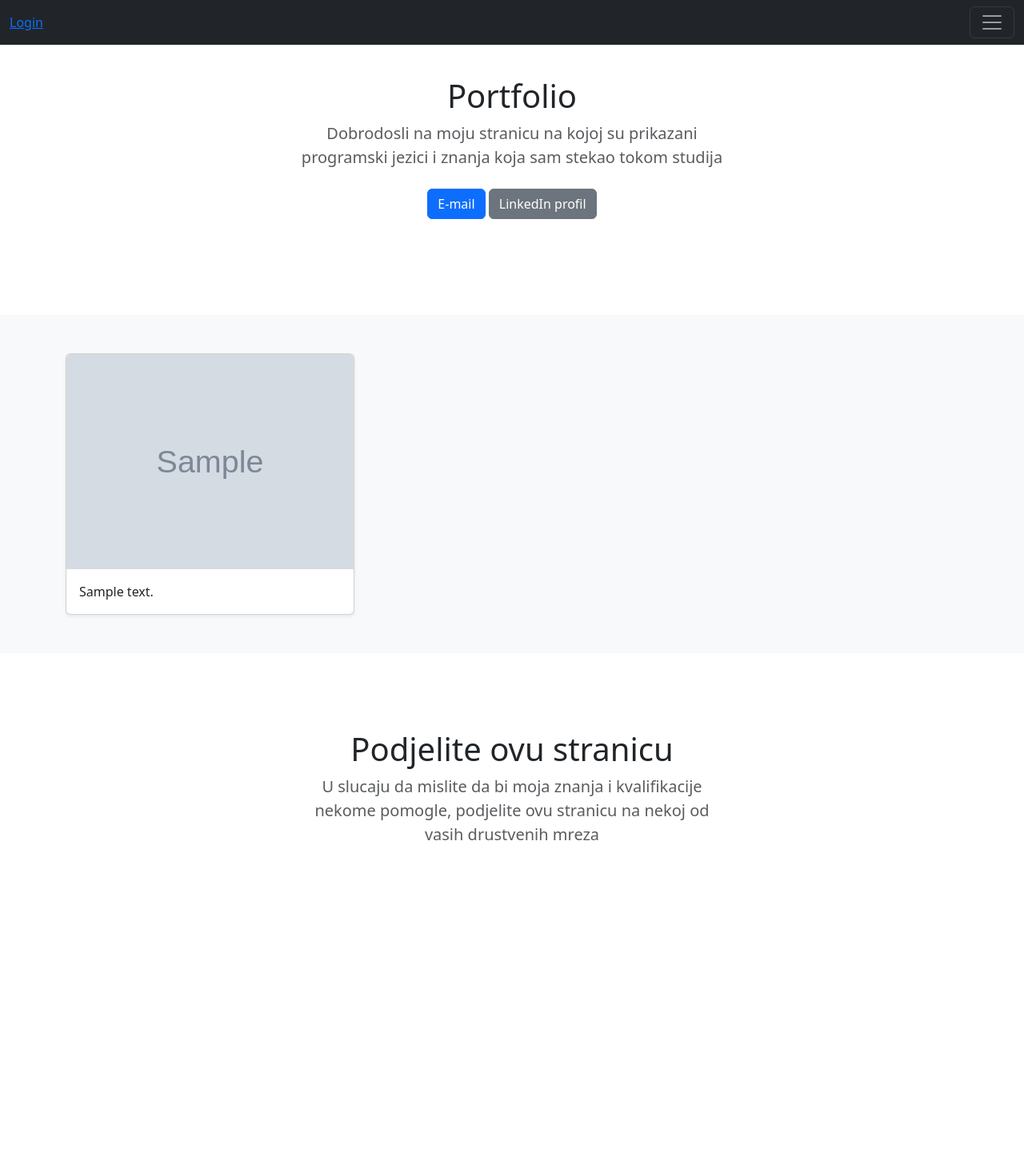
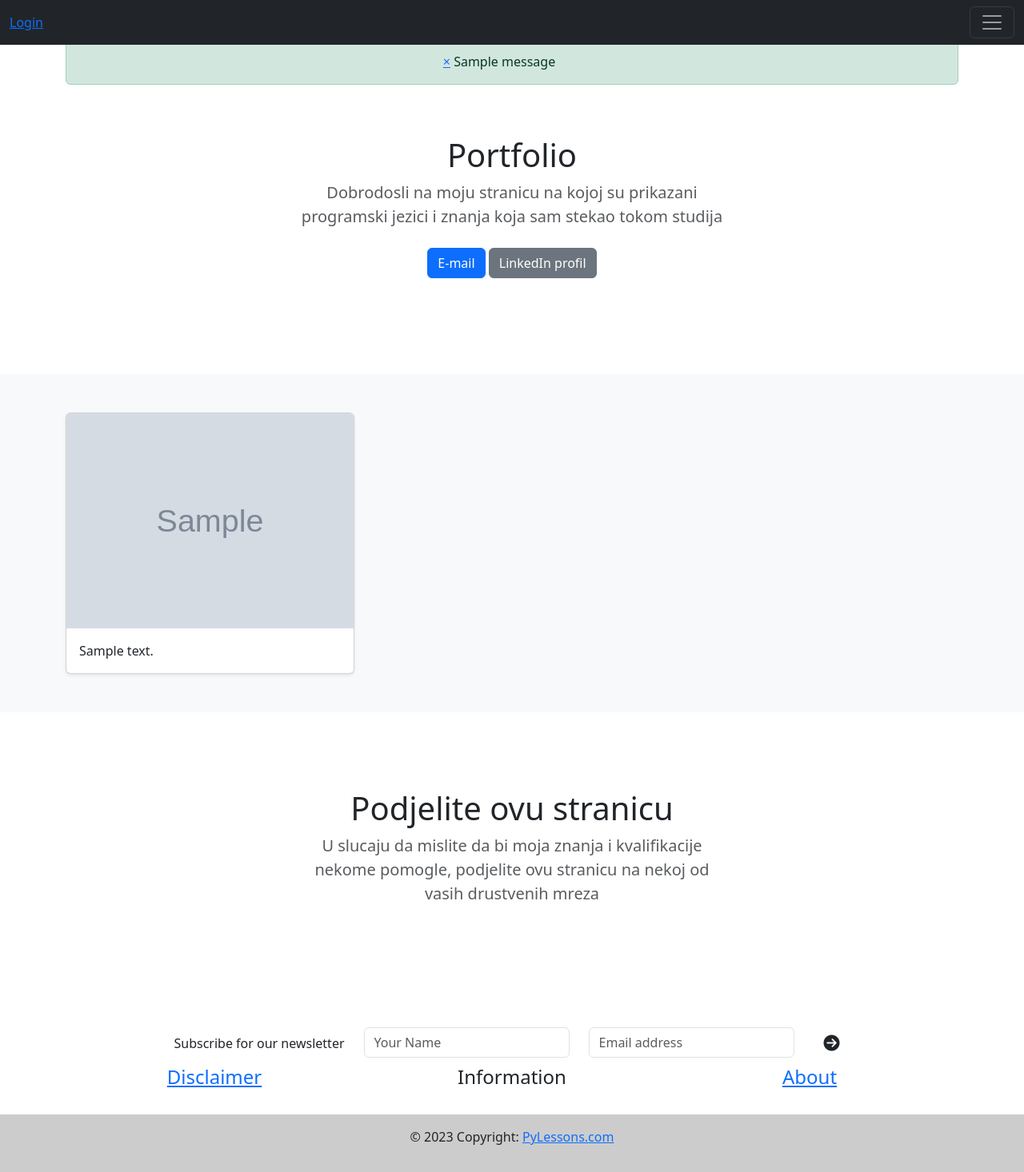
Before and after one commit to Djura94/DiplomskiRad, a Django app: page / in a window 1280 px wide. Shown: the whole page at 80% size. Before the commit the page ends 1051 px from the top, so only its background shows below. Run offline with Django 4.2, Linux system fonts and the light colour scheme; tables that the repository leaves empty hold one stand-in row (values such as "Sample post"); grey boxes marked "Sample" are stand-in pictures; one stand-in notice (Sample message) is shown; some libraries are stand-ins or nearby versions.

Commit message:
Added newsletter functionality

```diff
--- a/diplomski/forms.py
+++ b/diplomski/forms.py
@@ -1,7 +1,13 @@
 from django import forms
 from .models import Course
+from tinymce.widgets import TinyMCE
 
 class CourseForm(forms.ModelForm):
     class Meta:
         model = Course
         fields = '__all__'
+
+class NewsletterForm(forms.Form):
+    subject = forms.CharField()
+    receivers = forms.CharField()
+    message = forms.CharField(widget=TinyMCE(), label="Email content")
--- a/diplomski/models.py
+++ b/diplomski/models.py
@@ -1,3 +1,4 @@
+from django.utils import timezone
 from django.db import models
 
 # Create your models here.
@@ -11,3 +12,11 @@ class Course(models.Model):
 
     def __str__(self):
         return self.summary
+
+class SubscribedUsers(models.Model):
+    name = models.CharField(max_length=100)
+    email = models.EmailField(unique=True,max_length=100)
+    created_date=models.DateTimeField('Datum kreiranja', default=timezone.now)
+
+    def __str__(self):
+        return self.email
--- /dev/null
+++ b/diplomski/templates/diplomski/footer.html
@@ -0,0 +1,52 @@
+<footer class="footer-color text-center footer-text">
+    <div class="container p-4">
+        {% if not user.is_authenticated %}
+            <section class="">
+                <form action="{% url 'subscribe' %}" method="post">
+                    <div class="row d-flex justify-content-center">
+                    {% csrf_token %}
+
+                        <div class="col-auto">
+                            <p class="pt-2">Subscribe for our newsletter</p>
+                        </div>
+
+                        <div class="col-auto">
+                            <input id="name" name="name" class="form-control" placeholder="Your Name"/>
+                        </div>
+
+                        <div class="col-auto">
+                            <input id="email" name="email" type="email" class="form-control" placeholder="Email address"/>
+                        </div>
+
+                        <div class="col-auto">
+                            <button type="submit" class="btn btncolor">
+                                <i class="fa fa-arrow-circle-right fa-lg"></i>
+                            </button>
+                        </div>
+                    </div>
+                </form>
+            </section>
+        {% endif %}
+        <div class="row mobiledevice">
+            <div class="col-lg-4 col-md-4 col-sm-4 text-left">
+                <a href="/">
+                    <h4>Disclaimer</h4>
+                </a>
+            </div>
+            <div class="col-lg-4 col-md-4 col-sm-4 text-left">
+                <h4>Information</h4>
+            </div>
+            <div class="col-lg-4 col-md-4 col-sm-4 text-left">
+                <a href="/">
+                    <h4>About</h4>
+                </a>
+            </div>
+        </div>
+
+    </div>
+    <div class="text-center p-3" style="background-color: rgba(0, 0, 0, 0.2);">
+        <p>© {% now "Y" %} Copyright:
+            <a href="https://PyLessons.com/">PyLessons.com</a>
+        </p>
+    </div>
+</footer>
--- a/diplomski/templates/diplomski/index.html
+++ b/diplomski/templates/diplomski/index.html
@@ -116,7 +116,9 @@
     </nav>
 
 <main>
+
   <section class="py-5 text-center container">
+    {% include 'diplomski/messaging.html' %}
     <div class="row py-lg-5">
       <div class="col-lg-6 col-md-8 mx-auto">
         <h1 class="fw-light">Portfolio</h1>
@@ -181,6 +183,7 @@
   </section>
 
 </main>
+{% include 'diplomski/footer.html' %}
     <script defer src="https://cdn.jsdelivr.net/npm/bootstrap@5.3.0-alpha1/dist/js/bootstrap.bundle.min.js" integrity="sha384-w76AqPfDkMBDXo30jS1Sgez6pr3x5MlQ1ZAGC+nuZB+EYdgRZgiwxhTBTkF7CXvN" crossorigin="anonymous"></script>
     <script defer src="https://cdn.jsdelivr.net/npm/bootstrap@5.3.0-alpha1/dist/js/bootstrap.min.js" integrity="sha384-mQ93GR66B00ZXjt0YO5KlohRA5SY2XofN4zfuZxLkoj1gXtW8ANNCe9d5Y3eG5eD" crossorigin="anonymous"></script>
     <script src="https://kit.fontawesome.com/eb5100ca45.js" crossorigin="anonymous"></script>
--- /dev/null
+++ b/diplomski/templates/diplomski/messaging.html
@@ -0,0 +1,25 @@
+{% if messages %}
+    {% for message in messages %}
+        {% if message.tags == 'success' %}
+            <div class="alert alert-success alert-dismissible" role="alert">
+                <a href="#" class="close" data-dismiss="alert" aria-label="close">&times;</a>
+                {{ message|safe|escape }}
+            </div>
+        {% elif message.tags == 'error' %}
+            <div class="alert alert-danger alert-dismissible" role="alert">
+                <a href="#" class="close" data-dismiss="alert" aria-label="close">&times;</a>
+                {{ message|safe|escape }}
+            </div>
+        {% elif message.tags == 'info' %}
+            <div class="alert alert-info alert-dismissible" role="alert">
+                <a href="#" class="close" data-dismiss="alert" aria-label="close">&times;</a>
+                {{ message|safe|escape }}
+            </div>
+        {% elif message.tags == 'warning' %}
+            <div class="alert alert-warning alert-dismissible" role="alert">
+                <a href="#" class="close" data-dismiss="alert" aria-label="close">&times;</a>
+                {{ message|safe|escape }}
+            </div>
+        {% endif %}
+    {% endfor %}
+{% endif %}
--- a/diplomski/urls.py
+++ b/diplomski/urls.py
@@ -13,5 +13,7 @@ urlpatterns = [
     path('logout/', views.logout_view, name='logout'),
     path('add-course/', views.add_course, name='add-course'),
     path('<int:course_id>/edit/', views.edit_data, name='edit_data'),
+    path('subscribe/', views.subscribe, name="subscribe"),
+    path('newsletter/',views.newsletter, name="newsletter"),
 
 ]
--- a/diplomski/views.py
+++ b/diplomski/views.py
@@ -1,12 +1,14 @@
 from django.shortcuts import render, redirect, get_object_or_404
-from django.contrib.auth import authenticate, login, logout
-from django.contrib.auth.models import User
+from django.contrib.auth import authenticate, login, logout, get_user_model
+from django.views.generic import ListView
+from .models import Course, SubscribedUsers
+from .decorators import user_is_superuser
+from .forms import CourseForm, NewsletterForm
+from django.contrib.auth.decorators import login_required
+from django.core.validators import validate_email
+from django.core.exceptions import ValidationError
 from django.contrib import messages
-from django.http import HttpResponse
-from django.views.generic import ListView
-from .models import Course
-from .forms import CourseForm
-from django.contrib.auth.decorators import login_required
+from django.core.mail import EmailMessage
 
 # Create your views here.
 
@@ -77,3 +79,61 @@ def edit_data(request, course_id):
 
     # Render the template with the form and course objects
     return render(request, 'diplomski/edit_data.html', {'form': form, 'course': course})
+
+def subscribe(request):
+    if request.method =='POST':
+        name = request.POST.get('name',None)
+        email =request.POST.get('email',None)
+
+        if not name or not email:
+            messages.error(request,"Morate unijeti korektne podatke da bi se pretplatili na Newsletter")
+            return redirect('index')
+
+        if get_user_model().objects.filter(email=email).first():
+            messages.error(request,f"Vec postoji korisnik sa ovim mejlom.")
+            return redirect(request.META.get("HTTP_REFERER",'index'))
+
+        subscribe_user=SubscribedUsers.objects.filter(email=email).first()
+        if subscribe_user:
+            messages.error(request,f"{email} email adresa vec postoji.")
+            return redirect(request.META.get("HTTP_REFERER",'index'))
+
+        try:
+            validate_email(email)
+        except ValidationError as e:
+            messages.error(request, e.messages[0])
+            return redirect('index')
+
+        subscribe_model_instance = SubscribedUsers()
+        subscribe_model_instance.name=name
+        subscribe_model_instance.email=email
+        subscribe_model_instance.save()
+        messages.success(request,f'{email} Uspjesno ste se prijavili na moj newsletter')
+        return redirect(request.META.get("HTTP_REFERER",'index'))
+
+@user_is_superuser
+def newsletter(request):
+    if request.method == 'POST':
+        form = NewsletterForm(request.POST)
+        if form.is_valid():
+            subject = form.cleaned_data.get('subject')
+            receivers = form.cleaned_data.get('receivers').split(',')
+            email_message = form.cleaned_data.get('message')
+
+            mail = EmailMessage(subject, email_message, f"<{request.user.email}>", bcc=receivers)
+            mail.content_subtype = 'html'
+
+            if mail.send():
+                messages.success(request, "Email uspjesno poslat")
+            else:
+                messages.error(request, "Greska pri slanju email-a")
+
+        else:
+            for error in list(form.errors.values()):
+                messages.error(request, error)
+
+        return redirect('index')
+
+    form = NewsletterForm()
+    form.fields['receivers'].initial = ','.join([active.email for active in SubscribedUsers.objects.all()])
+    return render(request=request, template_name='diplomski/newsletter.html', context={'form': form})
--- a/mysite/settings.py
+++ b/mysite/settings.py
@@ -38,6 +38,9 @@ INSTALLED_APPS = [
     'django.contrib.messages',
     'django.contrib.staticfiles',
     'django_social_share',
+    'tinymce',
+    'crispy_forms',
+    'crispy_bootstrap5',
 ]
 
 MIDDLEWARE = [
@@ -120,3 +123,5 @@ DEFAULT_AUTO_FIELD = 'django.db.models.BigAutoField'
 SESSION_ENGINE = 'django.contrib.sessions.backends.db'
 SESSION_COOKIE_AGE = 60 * 60 * 24 * 7  # 1 week
 SESSION_EXPIRE_AT_BROWSER_CLOSE = True
+
+CRISPY_TEMPLATE_PACK = 'bootstrap5'
--- a/mysite/urls.py
+++ b/mysite/urls.py
@@ -21,6 +21,7 @@ from django.conf.urls.static import static
 urlpatterns = [
     path('',include('diplomski.urls')),
     path('admin/', admin.site.urls),
+    path('tinymce/', include('tinymce.urls')),
 ]
 urlpatterns += static(settings.STATIC_URL,document_root=settings.STATIC_ROOT)
 urlpatterns += static(settings.MEDIA_URL,document_root=settings.MEDIA_ROOT)
```
Also changed, not shown: diplomski/admin.py (+5 -2 lines), diplomski/decorators.py (added, +22 -0 lines), diplomski/templates/diplomski/newsletter.html (added, +13 -0 lines), diplomski/migrations/0003_subscribedusers.py (added).
